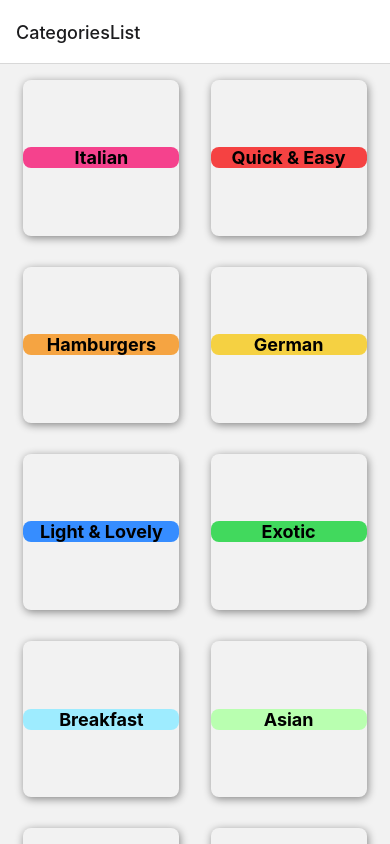
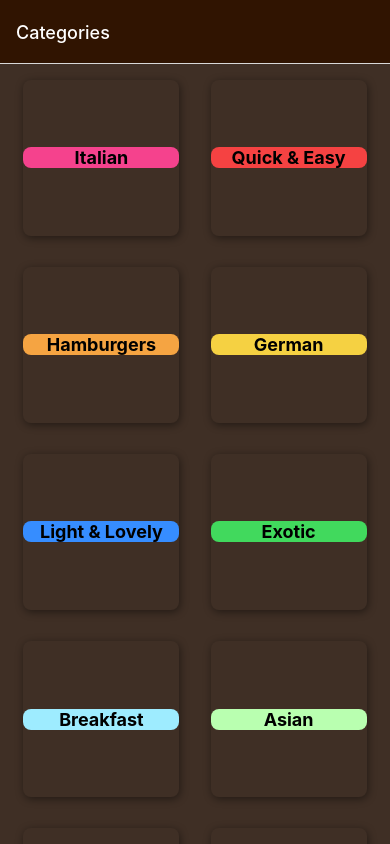
Before and after one commit to jmohandas/Foodish, a React Native app: screen / in a window 390 px wide. Built offline with nearby package versions, Linux system fonts and the light colour scheme.

Commit message:
Added options to change title and background colors

```diff
--- a/App.js
+++ b/App.js
@@ -9,9 +9,24 @@ const Stack = createNativeStackNavigator();
 export default function App() {
   return (
     <NavigationContainer>
-      <Stack.Navigator>
-        <Stack.Screen name='CategoriesList' component={CategoriesListScreen}/>
-        <Stack.Screen name='MealsList' component={MealsListScreen}/>
+      <Stack.Navigator
+        screenOptions={{
+            headerStyle: { backgroundColor: '#301401' },
+            headerTintColor: 'white',
+            contentStyle: {backgroundColor: '#3f2f25'}
+        }}>
+          <Stack.Screen
+            name='CategoriesList'
+            component={CategoriesListScreen}
+            options={{
+              title: 'Categories'
+            }} />
+          <Stack.Screen
+            name='MealsList'
+            component={MealsListScreen}
+            options={{
+              title: 'Meals'
+            }} />
       </Stack.Navigator>
     </NavigationContainer>
   );
```
